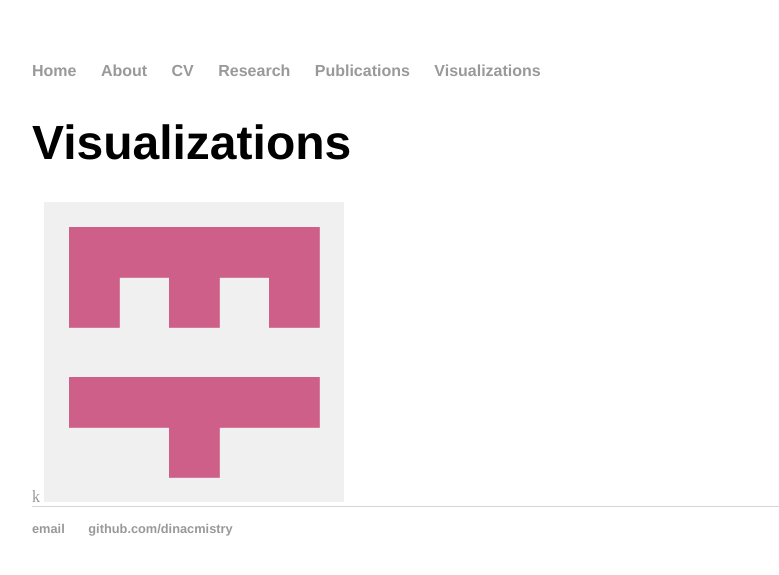
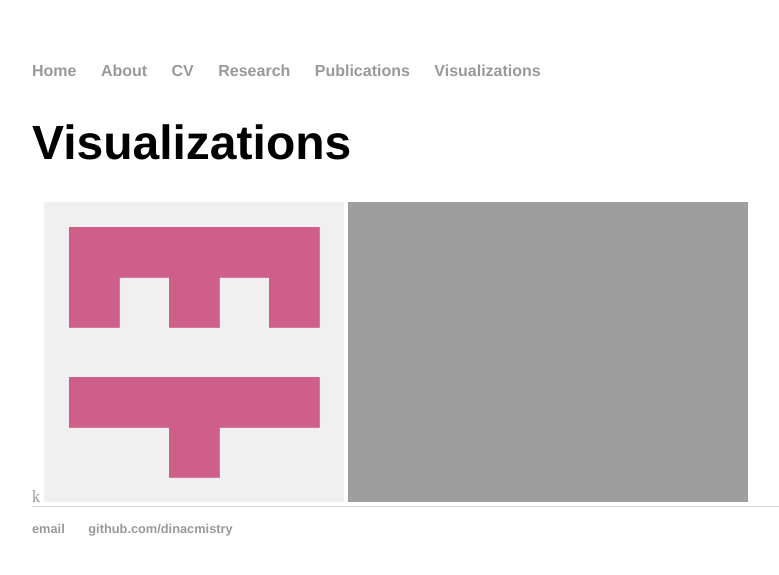
Before and after one commit to dinacmistry/dinacmistry.github.io, a Jekyll site: the page built from visualizations/index.html, in a window 1280 px wide. Shown: the top 575 px of the page, without its empty margins (160-939 px from the left). Built offline with Jekyll 4.4.1, drawn with Linux system fonts in a browser that asks for light colours.

Commit message:
add image

```diff
--- a/visualizations/index.html
+++ b/visualizations/index.html
@@ -8,6 +8,7 @@ title: Visualizations Dina Mistry
 
 			<a href="https://github.com/dinacmistry/dinacmistry.github.io/blob/master/assets/identicon.png">k</a>
 			<img src="https://github.com/dinacmistry/dinacmistry.github.io/blob/master/assets/identicon.png" style="width: 300px; height: 300px;">
+			<img src="{{ site.url }}/visualizations/indenticon.png" style="width: 400px; height: 300px" class="img-responsive" alt="">
 			<!-- {{ site.url }}/visualizations/indenticon.png -->
 				<!-- ![Alt Text]({{ site.url }}/visualizations/indenticon.png) -->
 				<!-- <img src="{{ site.url }}/visualizations/indenticon.png" style="width: 300px; height: 200px; "> -->
```
